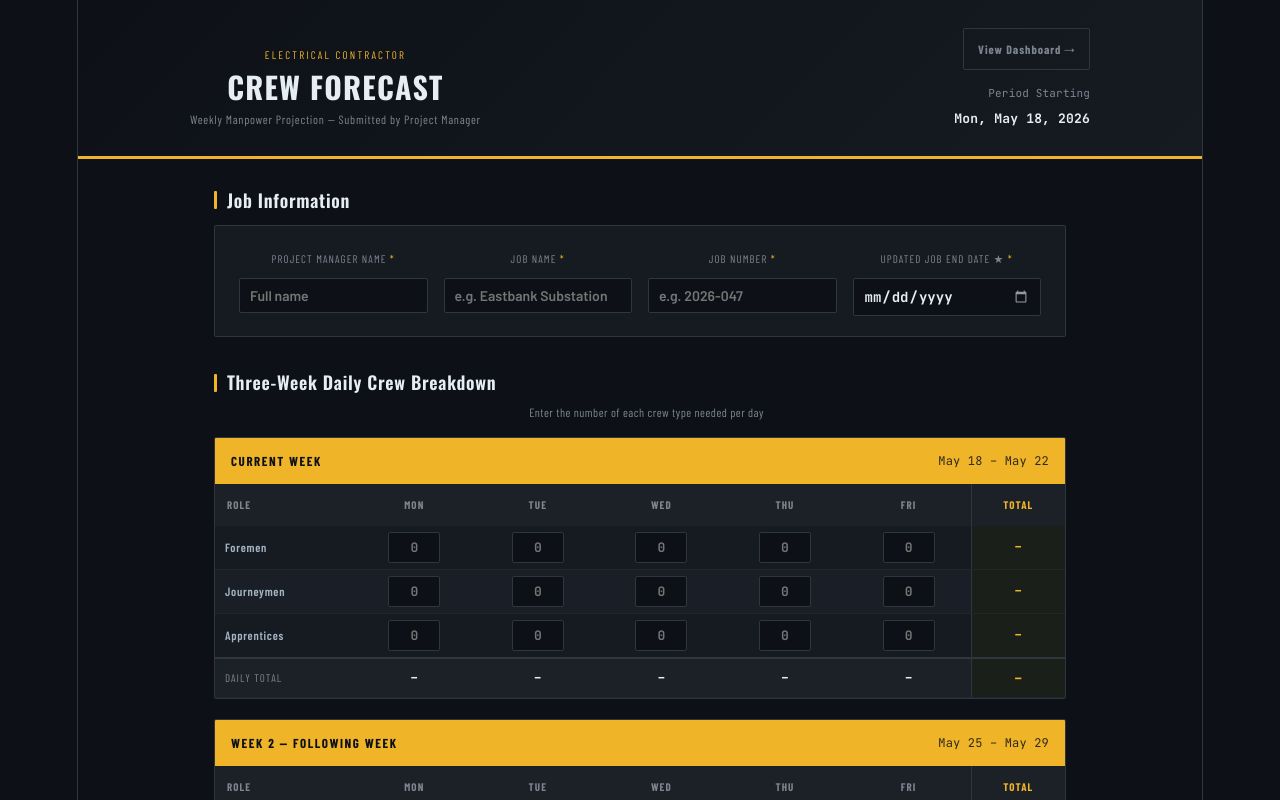
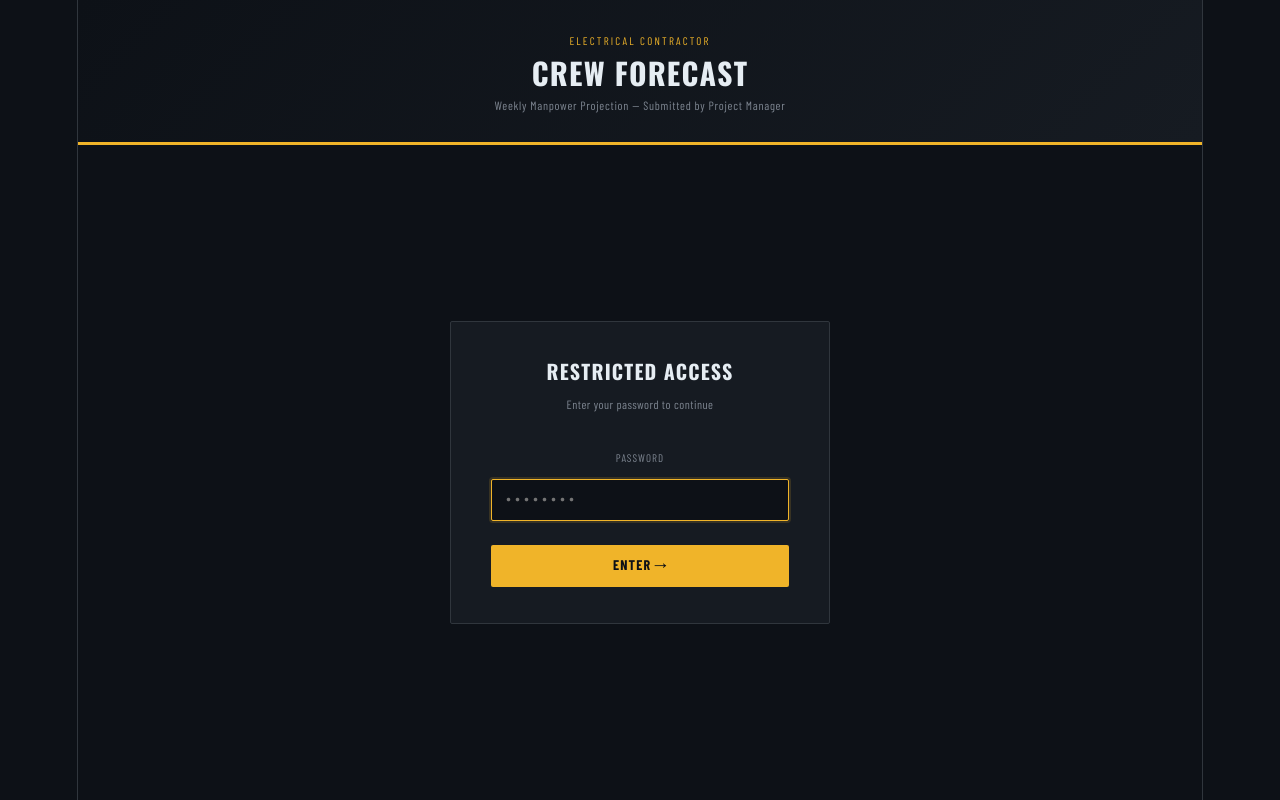
Before and after one commit to mellis012/vitejs-vite-gnmsvves, a React (Vite) app: page / in a window 1280 px wide. Shown: the top 800 px of the page. Built offline with nearby package versions, Linux system fonts and the light colour scheme.

Commit message:
Password protection

```diff
--- /dev/null
+++ b/src/LoginScreen.tsx
@@ -0,0 +1,104 @@
+import { useState } from "react";
+
+const CSS = `
+  @import url('https://fonts.googleapis.com/css2?family=Oswald:wght@400;600;700&family=Barlow+Condensed:wght@400;600;700&family=Barlow:wght@400;500;600&family=JetBrains+Mono:wght@400;700&display=swap');
+  :root {
+    --bg:#0d1117;--card:#161b22;--border:#30363d;
+    --text:#e6edf3;--muted:#7d8590;--accent:#f0b429;--input-bg:#0d1117;
+    --font-display:'Oswald','Impact',sans-serif;
+    --font-label:'Barlow Condensed','Arial Narrow',sans-serif;
+    --font-body:'Barlow','Segoe UI',sans-serif;
+    --font-mono:'JetBrains Mono','Courier New',monospace;
+  }
+  *{box-sizing:border-box;margin:0;padding:0;}
+  input:focus { border-color: var(--accent) !important; box-shadow: 0 0 0 2px rgba(240,180,41,.15); outline: none; }
+`;
+
+export default function LoginScreen({ onSuccess }: { onSuccess: () => void }) {
+  const [password, setPassword] = useState("");
+  const [error, setError]       = useState(false);
+  const [shaking, setShaking]   = useState(false);
+
+  const handleSubmit = () => {
+    const correct = import.meta.env.VITE_APP_PASSWORD;
+    if (password === correct) {
+      onSuccess();
+    } else {
+      setError(true);
+      setShaking(true);
+      setPassword("");
+      setTimeout(() => setShaking(false), 500);
+    }
+  };
+
+  const handleKey = (e: React.KeyboardEvent) => {
+    if (e.key === "Enter") handleSubmit();
+  };
+
+  return (
+    <div style={{ background: "var(--bg)", minHeight: "100vh", display: "flex", flexDirection: "column" }}>
+      <style>{CSS}</style>
+      <style>{`
+        @keyframes shake {
+          0%,100%{transform:translateX(0)}
+          20%{transform:translateX(-8px)}
+          40%{transform:translateX(8px)}
+          60%{transform:translateX(-6px)}
+          80%{transform:translateX(6px)}
+        }
+        .shake { animation: shake 0.4s ease; }
+      `}</style>
+
+      {/* Header */}
+      <div style={{ background: "linear-gradient(135deg,#0d1117 0%,#161b22 100%)", borderBottom: "3px solid var(--accent)", padding: "28px 32px 24px" }}>
+        <div style={{ maxWidth: 900, margin: "0 auto" }}>
+          <div style={{ fontFamily: "var(--font-label)", fontSize: 11, letterSpacing: "0.2em", color: "var(--accent)", textTransform: "uppercase", marginBottom: 4 }}>Electrical Contractor</div>
+          <div style={{ fontFamily: "var(--font-display)", fontSize: 30, fontWeight: 700, color: "var(--text)", letterSpacing: "0.04em", lineHeight: 1 }}>CREW FORECAST</div>
+          <div style={{ fontFamily: "var(--font-label)", fontSize: 12, color: "var(--muted)", marginTop: 4, letterSpacing: "0.06em" }}>Weekly Manpower Projection — Submitted by Project Manager</div>
+        </div>
+      </div>
+
+      {/* Login card */}
+      <div style={{ flex: 1, display: "flex", alignItems: "center", justifyContent: "center", padding: "40px 24px" }}>
+        <div
+          className={shaking ? "shake" : ""}
+          style={{ background: "var(--card)", border: `1px solid ${error ? "#f85149" : "var(--border)"}`, borderRadius: 2, padding: "36px 40px", width: "100%", maxWidth: 380, transition: "border-color 0.2s" }}
+        >
+          <div style={{ fontFamily: "var(--font-display)", fontSize: 20, fontWeight: 700, color: "var(--text)", letterSpacing: "0.06em", marginBottom: 6 }}>
+            RESTRICTED ACCESS
+          </div>
+          <div style={{ fontFamily: "var(--font-label)", fontSize: 12, color: "var(--muted)", letterSpacing: "0.04em", marginBottom: 28 }}>
+            Enter your password to continue
+          </div>
+
+          <label style={{ display: "block", fontFamily: "var(--font-label)", fontSize: 11, letterSpacing: "0.1em", textTransform: "uppercase", color: "var(--muted)", marginBottom: 8 }}>
+            Password
+          </label>
+          <input
+            type="password"
+            value={password}
+            onChange={e => { setPassword(e.target.value); setError(false); }}
+            onKeyDown={handleKey}
+            autoFocus
+            placeholder="••••••••"
+            style={{ width: "100%", background: "var(--input-bg)", border: `1px solid ${error ? "#f85149" : "var(--border)"}`, borderRadius: 2, color: "var(--text)", fontFamily: "var(--font-mono)", fontSize: 15, padding: "10px 12px", marginBottom: 8, transition: "border-color 0.2s" }}
+          />
+
+          {error && (
+            <div style={{ fontFamily: "var(--font-label)", fontSize: 12, color: "#ff7b72", letterSpacing: "0.04em", marginBottom: 16 }}>
+              Incorrect password. Please try again.
+            </div>
+          )}
+          {!error && <div style={{ marginBottom: 16 }} />}
+
+          <button
+            onClick={handleSubmit}
+            style={{ width: "100%", background: "var(--accent)", color: "#0d1117", border: "none", borderRadius: 2, padding: "11px 0", fontFamily: "var(--font-label)", fontWeight: 700, fontSize: 14, letterSpacing: "0.08em", cursor: "pointer", textTransform: "uppercase" }}
+          >
+            Enter →
+          </button>
+        </div>
+      </div>
+    </div>
+  );
+}
--- a/src/main.tsx
+++ b/src/main.tsx
@@ -3,8 +3,12 @@ import { createRoot } from "react-dom/client";
 import "./index.css";
 import App from "./App.tsx";
 import Dashboard from "./Dashboard.tsx";
+import LoginScreen from "./LoginScreen.tsx";
 
 function AppRouter() {
+  const [authed, setAuthed] = useState(() =>
+    sessionStorage.getItem("cf_authed") === "true"
+  );
   const [page, setPage] = useState(() =>
     window.location.hash === "#/dashboard" ? "dashboard" : "form"
   );
@@ -16,6 +20,17 @@ function AppRouter() {
     return () => window.removeEventListener("hashchange", onHash);
   }, []);
 
+  if (!authed) {
+    return (
+      <LoginScreen
+        onSuccess={() => {
+          sessionStorage.setItem("cf_authed", "true");
+          setAuthed(true);
+        }}
+      />
+    );
+  }
+
   return page === "dashboard" ? <Dashboard /> : <App />;
 }
 
```
Also changed, not shown: 1 other file (tests, documents, lock files or other folders).
